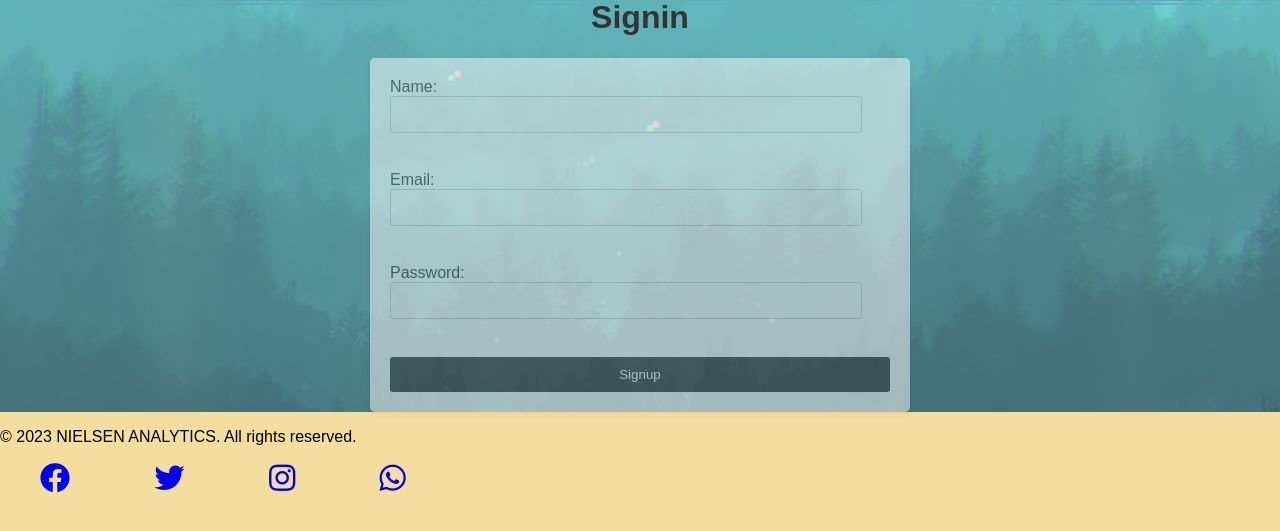
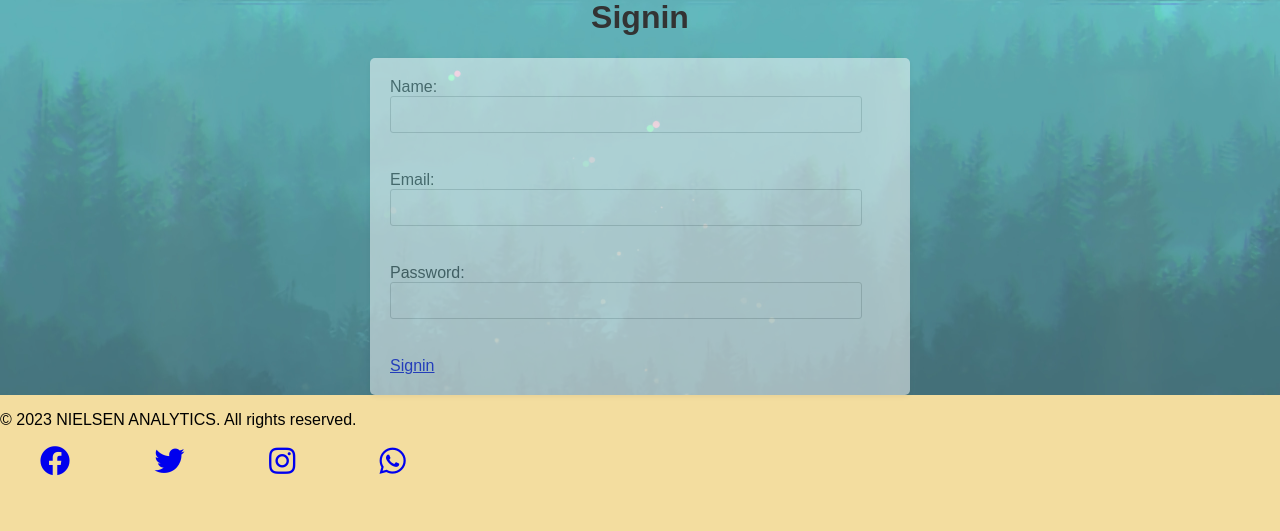
Before and after one commit to jongo-love/ANALYSIS, a Flask app: page /signin in a window 1280 px wide. Shown: the part 70-601 px from the top of the page. Run offline with Flask 3, Linux system fonts and the light colour scheme.

Commit message:
Update signin.html

```diff
--- a/templates/signin.html
+++ b/templates/signin.html
@@ -10,7 +10,7 @@
         <input type="email" id="email" name="email" required><br><br>
         <label for="password">Password:</label>
         <input type="password" id="password" name="password" required><br><br>
-        <input type="submit" value="Signup">
+        <a href="/">Signin</a>
     </form>
 </div>
 <style>
```
